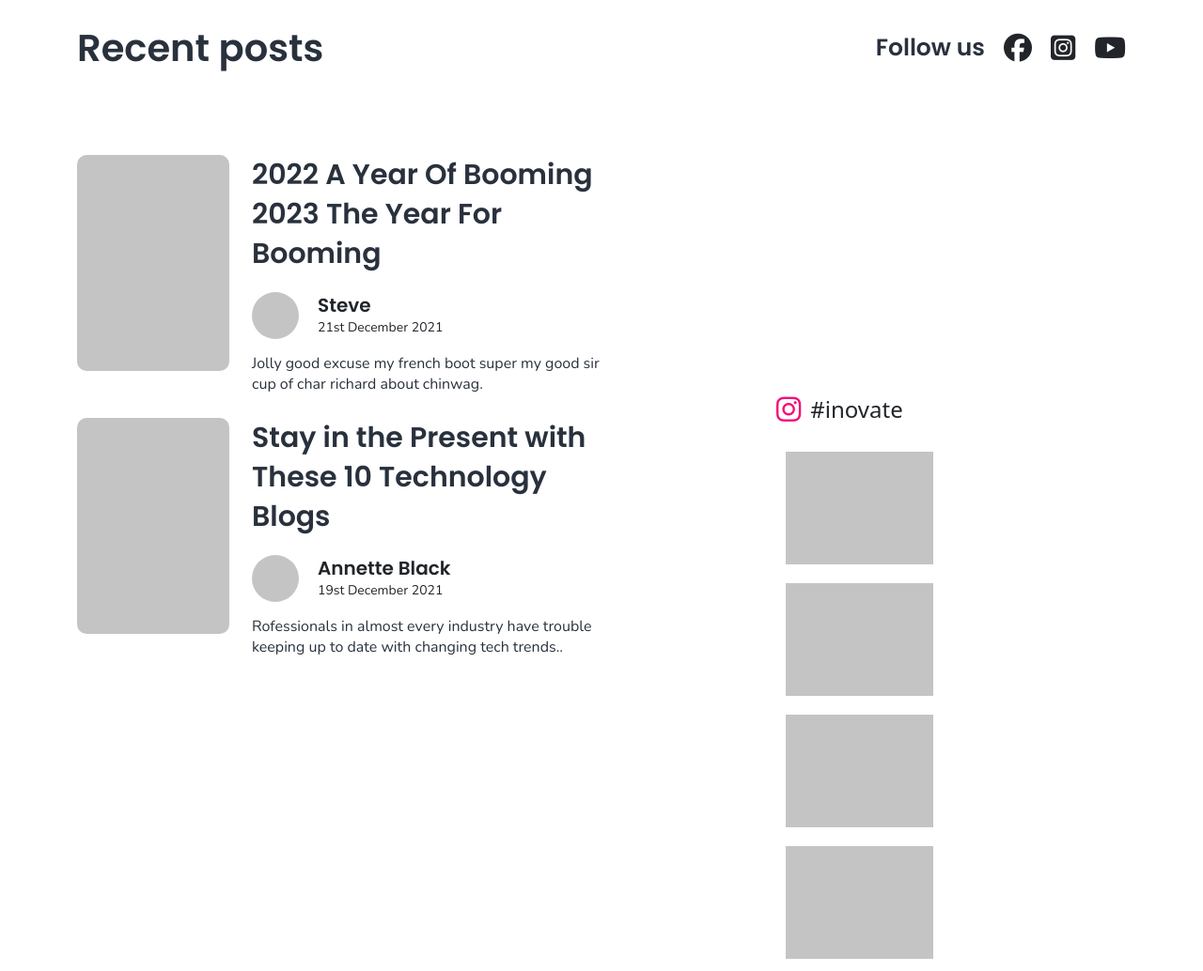
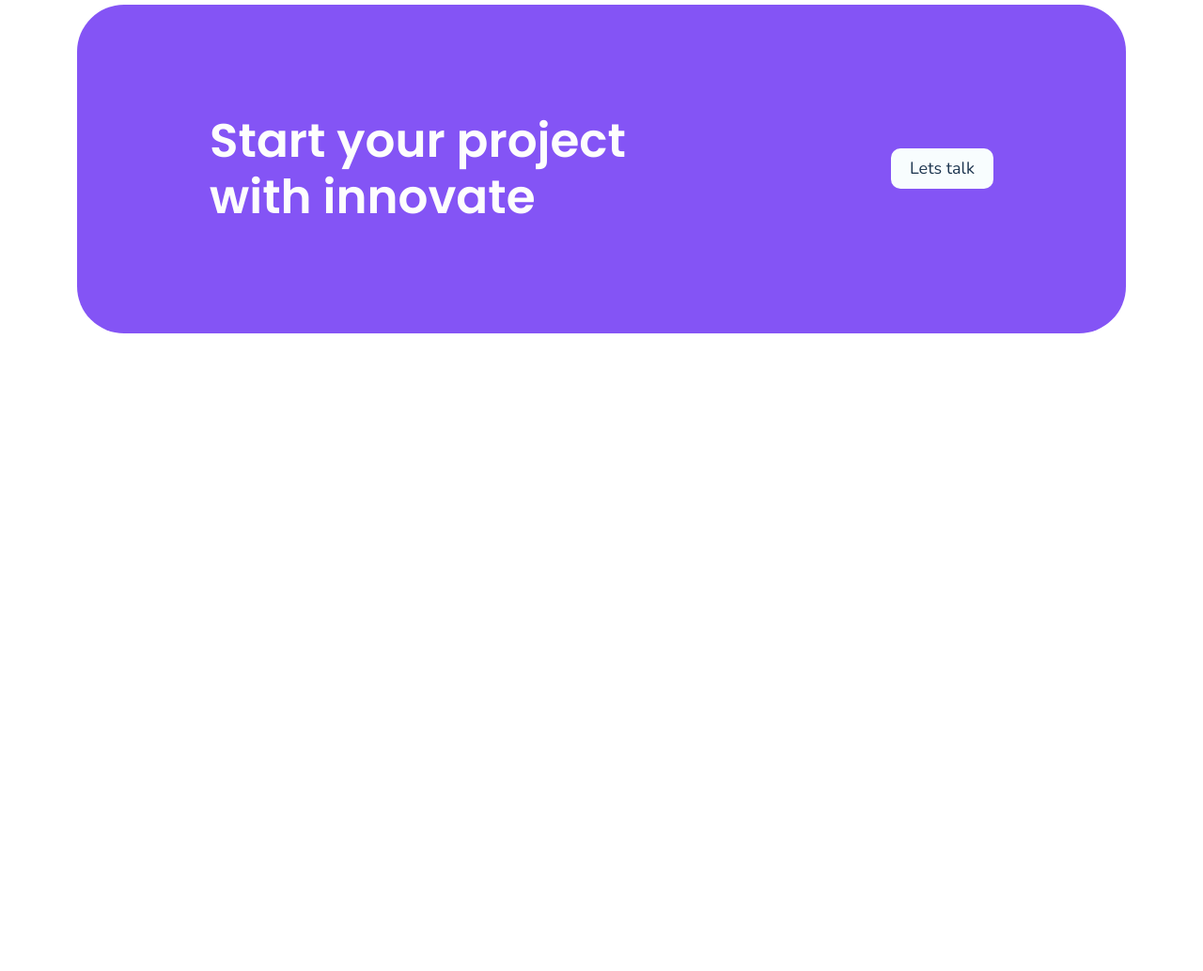
Before and after one commit to TwahidulislamDev/boot-lab-one, a plain HTML site: page index.html in a window 1280 px wide. Shown: the part 5520-6554 px from the top of the page at 94% size. After the commit the page ends 5945 px from the top, so only its background shows below. Drawn offline with nearby package versions, Linux system fonts and the light colour scheme.

Commit message:
add lets talk section

```diff
--- a/css/style.css
+++ b/css/style.css
@@ -313,93 +313,39 @@ p {
 .freeTrailCardItem i{
   padding-right: 10px;
 }
-/* Free Trail Part End  */
+/* Free Trail PartYour project
 
-/* Recent post part start  */
-#recentPostPart{
-  padding: 100px 0;
+/* Your project part start  */
+#yourProject{
+  padding: 70px 0;
 }
-.recentPostUpperPart{
-  padding-bottom: 50px;
+.yourProjeFlex{
+  width: 100%;
+  height: 350px;
+  background: #8454f5;
+  border-radius: 50px;
 }
-.recentPostUpperPart h1{
-  font-size: 40px;
+.yourProjeFlex h2{
+  font-size: 50px;
   font-weight: 600;
   font-family: "Poppins", serif;
-  color:#29313D;
+  color: #FDFDFD;
+  line-height: 120%;
+
 }
-.socialIcon i{
-  font-size: 30px;
-  padding-left: 20px;
-}
-.socialIcon p{
-  font-size: 25px;
-  font-weight: 600;
-  font-family: "Poppins", serif;
-  color:#29313D;
-}
-.blanketDiv{
-  width: 100%;
-  height: 230px;
-  background: #c4c4c4;
+.letsTalk{
+  padding: 8px 20px;
+  background-color: #F8FDFE;
   border-radius: 10px;
 }
-.roundedTextdiv{
-  margin-top: 20px;
-  padding-bottom: 15px;
-}
-.booming2023 h3{
-  font-size: 30px;
-  font-weight: 600;
-  font-family: "Poppins", serif;
-  color:#29313D;
-  line-height: 140%;
-  padding-right: 150px;
-}
-.booming2023 p{
-  font-size: 16px;
+.letsTalk a{
+  color: #1d354f;
+  font-size: 18px;
   font-weight: 400;
   font-family: "Nunito", serif;
-  color:#29313D;
-  line-height: 140%;
-}
-.clintId h4{
-  font-size: 20px;
-  font-weight: 600;
-  font-family: "Poppins", serif;
-  padding-bottom: 10px;
-}
-.clintId h5{
-  font-size: 14px;
-  font-weight: 400;
-  font-family: "Nunito", serif;
-}
-.roundedDiv{
-  width: 50px;
-  height: 50px;
-  border-radius: 50%;
-  background: #c4c4c4;
-  margin-right: 20px;
-}
-.instagramAccount i{
-  font-size: 30px;
-  color: #f60877;
-  padding-right: 10px;
-}
-.foureDivRightPart{
-  padding-top: 20px;
-}
-.onePart{
-  width: 45%;
-  height: 120px;
-  background: #c4c4c4;
-  margin: 10px;
 
 }
-/* Recent post part End  */
-
-/* Recent post part start  */
-/* Recent post part End  */
+/* Your project part End  */
 
 /* Recent post part start  */
 /* Recent post part End  */
--- a/index.html
+++ b/index.html
@@ -399,77 +399,18 @@
     </div>
     <!-- Free Trail part End -->
 
-    <!-- Recent post part start -->
-     <div id="recentPostPart">
+    <!-- Your project part start -->
+     <div id="yourProject">
       <div class="container">
-        <div class="recentPostUpperPart d-flex justify-content-between align-items-center">
-          <h1>Recent posts</h1>
-          <div class="socialIcon d-flex justify-content-between align-items-center">
-            <p>Follow us</p>
-            <i class="fa-brands fa-facebook"></i>
-            <i class="fa-brands fa-square-instagram"></i>
-            <i class="fa-brands fa-youtube"></i>
-          </div>
-          </div>
-          <div class="row py-5 d-flex justify-content-between align-items-center ">
-            <div class="row">
-              <div class="col-lg-8">
-              <div class="row">
-                <div class="col-lg-3">
-                  <div class="blanketDiv"></div>
-                </div>
-                <div class="col-lg-9 booming2023">
-                  <h3>2022 A Year Of Booming 2023 The Year For Booming</h3>
-                  <div class="roundedTextdiv d-flex justify-content-start align-items-center">
-                    <div class="roundedDiv"></div>
-                    <div class="clintId">
-                      <h4>Steve</h4>
-                      <h5>21st December 2021</h5>
-                    </div>
-                  </div>
-                  <p>Jolly good excuse my french boot super my good sir <br> cup of char richard about chinwag.</p>
-                </div>
-              </div>
-            </div>
-            <div class="col-lg-8 py-4">
-              <div class="row">
-                <div class="col-lg-3">
-                  <div class="blanketDiv"></div>
-                </div>
-                <div class="col-lg-9 booming2023">
-                  <h3>Stay in the Present with <br> These 10 Technology Blogs</h3>
-                  <div class="roundedTextdiv d-flex justify-content-start align-items-center">
-                    <div class="roundedDiv"></div>
-                    <div class="clintId">
-                      <h4>Annette Black</h4>
-                      <h5>19st December 2021</h5>
-                    </div>
-                  </div>
-                  <p>Rofessionals in almost every industry have trouble <br> keeping up to date with changing tech trends..</p>
-                </div>
-              </div>
-            </div>
-            <div class="col-lg-4">
-              <div class="instagramAccount d-flex justify-content-start align-items-center ">
-                  <i class="fa-brands fa-instagram"></i>
-                  <h4>#inovate</h4>
-              </div>
-              <div class="foureDivRightPart d-flex justify-content-between align-items-center flex-wrap">
-                <div class="onePart"></div>
-                <div class="onePart"></div>
-                <div class="onePart"></div>
-                <div class="onePart"></div>
-              </div>
-            </div>
-            </div>
+        <div class="yourProjeFlex d-flex justify-content-around align-items-center">
+          <h2>Start your project <br> with innovate</h2>
+          <div class="letsTalk">
+            <a href="#">Lets talk</a>
           </div>
         </div>
       </div>
      </div>
-    <!-- Recent post part End -->
-
-    <!-- Header part start -->
-    <!-- Header part End -->
+    <!-- Your project part End -->
 
     <!-- Header part start -->
     <!-- Header part End -->
```
